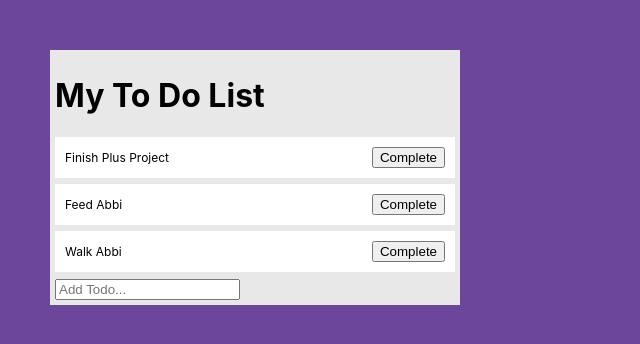
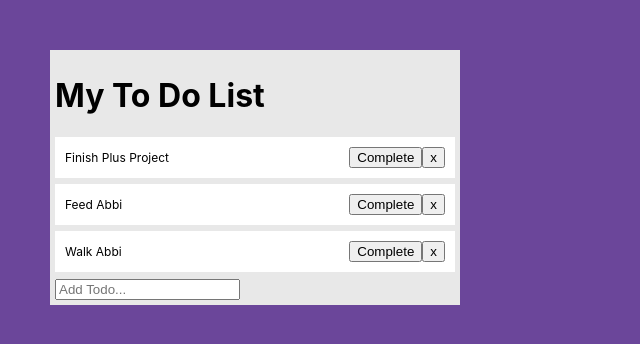
Before and after one commit to SashaJohnson123/react-todo-list-demo, a React (Create React App) app: page / in a window 1280 px wide. Shown: the top 344 px of the page, without its empty margins (0-640 px from the left). Built offline with nearby package versions, Linux system fonts and the light colour scheme.

Commit message:
Create Remove function

```diff
--- a/src/App.js
+++ b/src/App.js
@@ -30,7 +30,13 @@
     const newTodos = [...todos];
     newTodos[index].isCompleted = true;
     setTodos(newTodos);
-  }
+  };
+
+  const removeTodo = (index) => {
+    const newTodos = [...todos];
+    newTodos.splice(index, 1);
+    setTodos(newTodos);
+  };
 
   // template
   return (
@@ -43,6 +49,7 @@
             key={index}
             index={index}
             completeTodo={completeTodo}
+            removeTodo={removeTodo}
           />
         ))}
         <TodoForm addTodo={addTodo} />
--- a/src/components/TodoItem/TodoItem.jsx
+++ b/src/components/TodoItem/TodoItem.jsx
@@ -2,12 +2,13 @@
 import "./TodoItem.css";
 
 function TodoItem(props) {
-    const { todo, completeTodo, index } = props;
+    const { todo, completeTodo, index, removeTodo } = props;
     return (
         <div className={`todo ${todo.isCompleted ? "complete" : ""}`}>
             {todo.text}
             <div>
                 <button onClick={() => completeTodo(index)}>Complete</button>
+                <button onClick={() => removeTodo(index)}>x</button>
             </div>
         </div>
     );
```
